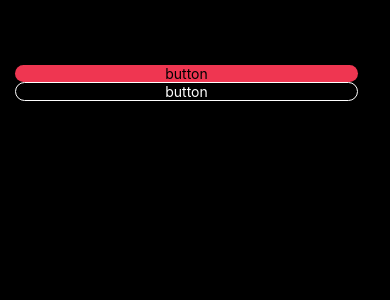
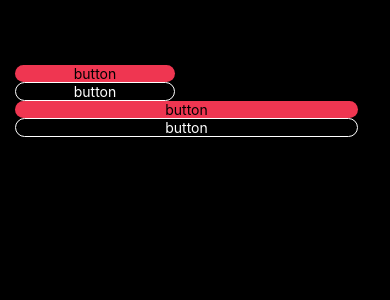
Before and after one commit to fullstackserverless/e-commerce, a React Native app: screen / in a window 390 px wide. Shown: the top 300 px of the page. Built offline with nearby package versions, Linux system fonts and the light colour scheme.

Commit message:
small button

```diff
--- a/App.tsx
+++ b/App.tsx
@@ -1,6 +1,6 @@
 import React from 'react'
-import { StyleSheet, ScrollView, ScrollViewBase } from 'react-native'
-import { ButtonOutline, Button } from './src/components/Buttons'
+import { StyleSheet, ScrollView } from 'react-native'
+import { ButtonOutline, Button, MiniButtonOutline, MiniButton } from './src/components/Buttons'
 
 const styles = StyleSheet.create({
   scrollView: {
@@ -14,8 +14,10 @@ export default function App({ }){
   const {scrollView} = styles
   return(
     <ScrollView style={scrollView}>
-    <Button title='button'/>
-    <ButtonOutline title='button'/>
+      <MiniButton title={'button'}/>
+      <MiniButtonOutline title={'button'}/>
+      <Button title={'button'}/>
+      <ButtonOutline title={'button'}/>
     </ScrollView>
   )
 }
--- /dev/null
+++ b/src/components/Buttons/Outline/Small/index.js
@@ -0,0 +1,43 @@
+import React from 'react'
+import { StyleSheet, Text, Pressable, View } from 'react-native'
+
+const styles = StyleSheet.create({
+  h: {
+    height: 36,
+    width: 160,
+    borderRadius: 24
+  },
+  c: {
+    borderWidth: 1.5,
+    borderColor: 'white'
+  },
+  textStyle: {
+    alignItems: 'center',
+    alignSelf: 'center',
+    color: 'white'
+  },
+  container: {
+    flex: 1,
+    justifyContent: 'center'
+  }
+})
+
+export function MiniButtonOutline({ title }) {
+  const { h, c, textStyle, container } = styles
+  return (
+    <View>
+      <Pressable
+        style={({ pressed }) => [
+          {
+            opacity: pressed ? 0.7 : 1
+          },
+          h,
+          c,
+          container
+        ]}
+      >
+        <Text style={textStyle}>{title}</Text>
+      </Pressable>
+    </View>
+  )
+}
--- /dev/null
+++ b/src/components/Buttons/Primary/Small/index.js
@@ -0,0 +1,42 @@
+import React from 'react'
+import { StyleSheet, Text, Pressable, View } from 'react-native'
+import { primary } from '../../../../../constants'
+
+const styles = StyleSheet.create({
+  h: {
+    height: 36,
+    width: 160,
+    borderRadius: 25
+  },
+  c: {
+    backgroundColor: primary
+  },
+  textStyle: {
+    alignItems: 'center',
+    alignSelf: 'center'
+  },
+  container: {
+    flex: 1,
+    justifyContent: 'center'
+  }
+})
+
+export function MiniButton({ title }) {
+  const { h, c, textStyle, container } = styles
+  return (
+    <View>
+      <Pressable
+        style={({ pressed }) => [
+          {
+            opacity: pressed ? 0.9 : 1
+          },
+          h,
+          c,
+          container
+        ]}
+      >
+        <Text style={textStyle}>{title}</Text>
+      </Pressable>
+    </View>
+  )
+}
--- a/src/components/Buttons/index.js
+++ b/src/components/Buttons/index.js
@@ -1,2 +1,4 @@
 export * from './Outline/Big'
 export * from './Primary/Big'
+export * from './Outline/Small'
+export * from './Primary/Small'
```
